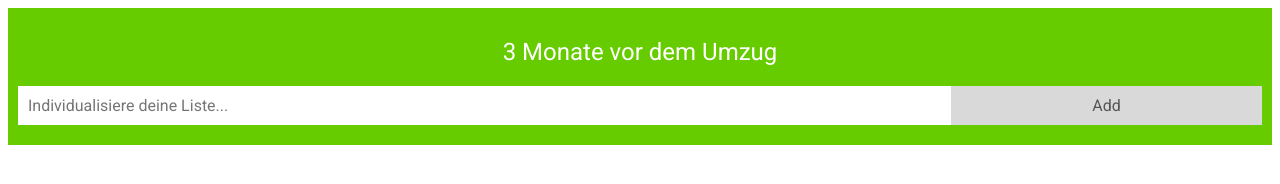
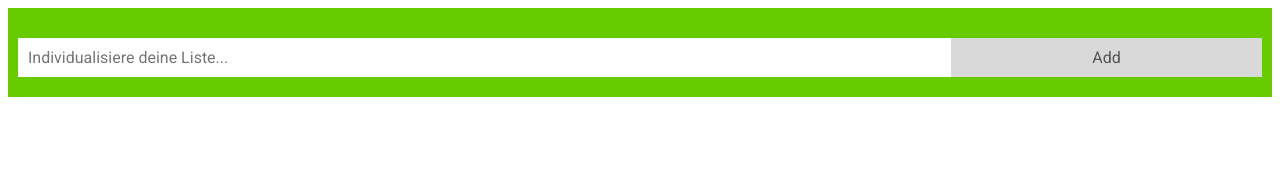
Before and after one commit to movingplan/W2CH, a website: page dist/index.html in a window 1280 px wide. Drawn offline with Linux system fonts and the light colour scheme.

Commit message:
view updated

```diff
--- a/dist/index.html
+++ b/dist/index.html
@@ -1 +1 @@
-<!DOCTYPE html><html><head><meta charset="utf-8"><title>W2CH umzug planner</title><link href="https://fonts.googleapis.com/css?family=Roboto" rel="stylesheet"><script src="js/main.js"></script><link rel="stylesheet" type="text/css" href="css/main.css"></head><body><section id="todosection"><div class="debugArea"></div><button id="debug" style="display:none;">Show me the model state!</button><div class="header"><h2 class="h2-title">3 Monate vor dem Umzug</h2><input type="text" id="todo" placeholder="Individualisiere deine Liste..."> <span class="addBtn" id="addBtn">Add</span></div><ul id="todolist"></ul></section></body></html>
+<!DOCTYPE html><html><head><meta charset="utf-8"><title>W2CH umzug planner</title><link href="https://fonts.googleapis.com/css?family=Roboto" rel="stylesheet"><script src="js/main.js"></script><link rel="stylesheet" type="text/css" href="css/main.css"></head><body><section id="todosection"><div class="debugArea"></div><button id="debug" style="display:none;">Show me the model state!</button><div class="header"><h2 class="h2-title"></h2><input type="text" id="todo" placeholder="Individualisiere deine Liste..."> <span class="addBtn" id="addBtn">Add</span></div><ul id="todolist"></ul></section></body></html>
```
